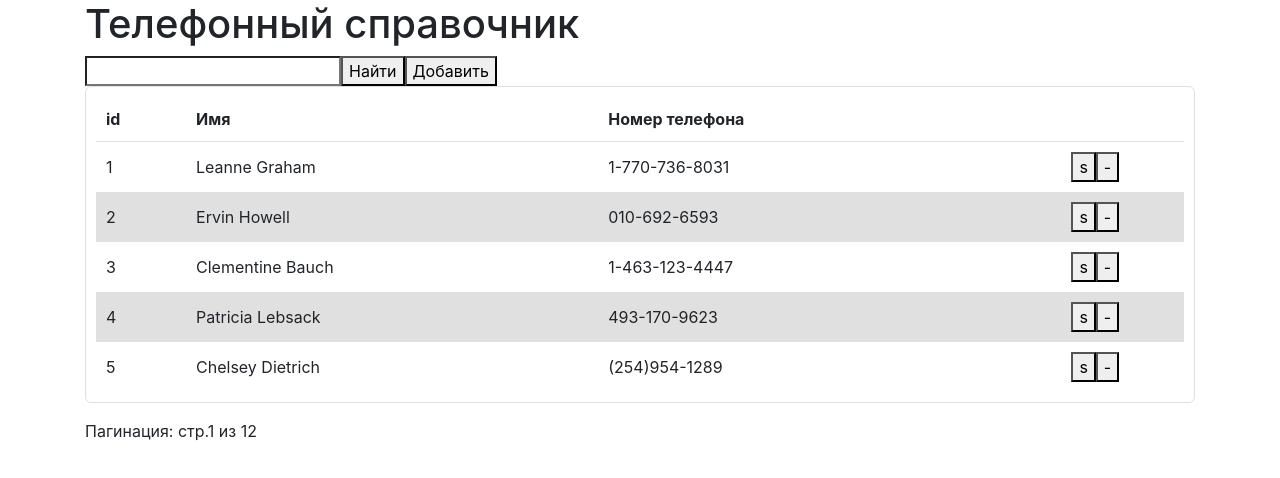
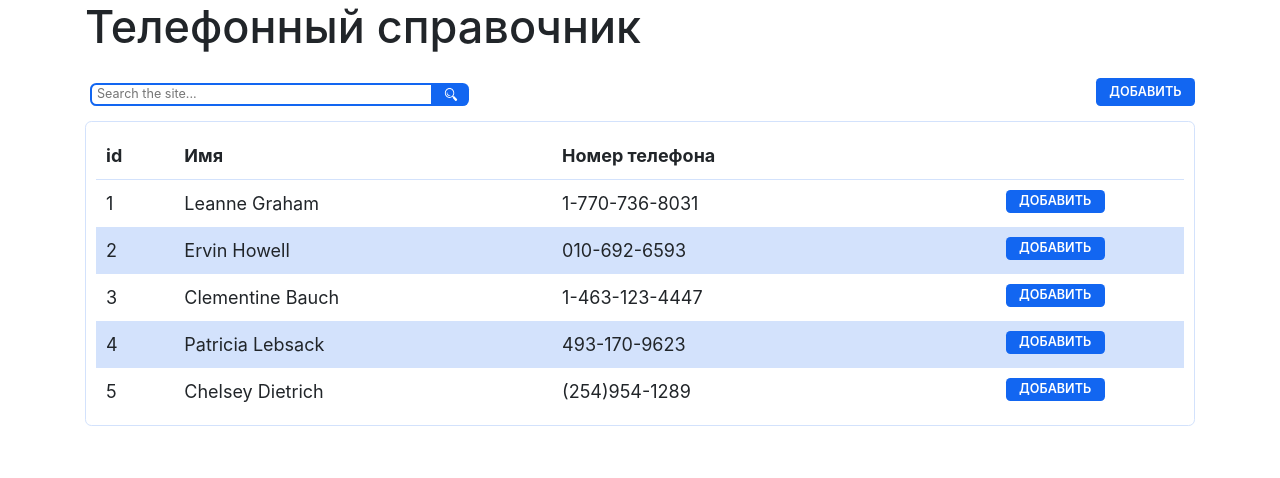
Before and after one commit to AntoneZe/test-work, a React app: page / in a window 1280 px wide. Shown: the top 478 px of the page. Built offline with nearby package versions, Linux system fonts and the light colour scheme.

Commit message:
add base components

```diff
--- a/src/components/App.jsx
+++ b/src/components/App.jsx
@@ -1,34 +1,30 @@
-import React from "react";
-import { useDispatch, useSelector } from "react-redux";
-import "bootstrap/dist/css/bootstrap.css";
+import React from 'react';
+import { useDispatch, useSelector } from 'react-redux';
+import 'bootstrap/dist/css/bootstrap.css';
 
-import Table from "./global/table/Table";
-import { addPhone } from "../reducers/phoneReducers.js";
+import { addPhone } from '../reducers/phoneReducers.js';
+
+import EditableTable from './editable-table/EditableTable';
 
 const App = () => {
   const dispatch = useDispatch();
   const phone = useSelector((state) => state.phone.phone);
 
   const onTestButtonClick = () => {
-    dispatch(addPhone("8-800-555-3535"));
+    dispatch(addPhone('8-800-555-3535'));
   };
 
   return (
-    <div className="container">
-      <div className="row">
-        <div className="col-12">
+    <div className='container'>
+      <div className='row'>
+        <div className='col-12'>
           <h1>Телефонный справочник</h1>
         </div>
       </div>
-      <div className="row">
-        <div className="col-12">
-          <input type="search" name="" id="" />
-          <button>Найти</button>
-
-          <button>Добавить</button>
-          <Table />
+      <div className='row'>
+        <div className='col-12'>
+          <EditableTable />
         </div>
-        <div className="col-12 mt-3"> Пагинация: стр.1 из 12</div>
       </div>
       {/* <button
         onClick={() => {
--- /dev/null
+++ b/src/components/editable-table/EditableTable.jsx
@@ -0,0 +1,23 @@
+import React from 'react';
+
+import './editable-table.less';
+
+import Table from '../global/table/Table';
+import InputSearch from '../global/input-search/InputSearch';
+import Button from '../global/button/Button';
+
+const EditableTable = () => {
+  return (
+    <div className='editable-table'>
+      <div className='editable-table__wrapper'>
+        <div className='editable-table__input-wrapper'>
+          <InputSearch />
+        </div>
+        <Button>Добавить</Button>
+      </div>
+      <Table />
+    </div>
+  );
+};
+
+export default EditableTable;
--- /dev/null
+++ b/src/components/editable-table/editable-table.less
@@ -0,0 +1,11 @@
+.editable-table {
+  padding-top: 15px;
+  &__wrapper {
+    display: flex;
+    justify-content: space-between;
+    margin-bottom: 15px;
+  }
+  &__input-wrapper {
+    width: 35%;
+  }
+}
--- /dev/null
+++ b/src/components/global/button/Button.jsx
@@ -0,0 +1,8 @@
+import React from 'react';
+import './button.less';
+
+const Button = () => {
+  return <button className='custom-button'>Добавить</button>;
+};
+
+export default Button;
--- /dev/null
+++ b/src/components/global/button/button.less
@@ -0,0 +1,23 @@
+@import '../../../style/variables.less';
+
+.custom-button {
+  border: none;
+  display: inline-block;
+  vertical-align: middle;
+  padding: 0.125rem 0.75rem;
+  font-size: @desktop-font-size-normal;
+  line-height: 1.5;
+  font-weight: 600;
+  white-space: nowrap;
+  border-radius: 0.25rem;
+  background-color: @base-color;
+  color: white;
+  text-transform: uppercase;
+  &:focus {
+    background-color: @base-color-focus;
+    outline: none;
+  }
+  &:active {
+    background-color: @base-color-active;
+  }
+}
--- /dev/null
+++ b/src/components/global/input-search/InputSearch.jsx
@@ -0,0 +1,37 @@
+import React from 'react';
+import './input-search.less';
+
+const useSearch = () => {
+  const searchCallback = (e) => {
+    e.preventDefault();
+    console.log('test');
+  };
+
+  return [searchCallback];
+};
+
+const InputSearch = () => {
+  const [searchCallback] = useSearch();
+
+  return (
+    <div className='custom-input-search'>
+      <form>
+        <div>
+          <div className='custom-input-search__form-wrapper'>
+            <input
+              type='search'
+              id='mySearch'
+              name='q'
+              placeholder='Search the site...'
+            />
+          </div>
+          <button onClick={(e) => searchCallback(e)}>
+            <img src='public/img/icons-search.svg' alt='альтернативный текст' />
+          </button>
+        </div>
+      </form>
+    </div>
+  );
+};
+
+export default InputSearch;
--- /dev/null
+++ b/src/components/global/input-search/input-search.less
@@ -0,0 +1,58 @@
+@import '../../../style/variables.less';
+
+.custom-input-search {
+  display: inline-flex;
+  & form {
+    & > div {
+      display: flex;
+    }
+  }
+  &__form-wrapper {
+    display: flex;
+    align-items: center;
+    padding: 0 5px;
+  }
+  & input,
+  & button {
+    border: 0;
+  }
+  & button {
+    display: flex;
+    justify-content: center;
+    align-items: center;
+    border-top-right-radius: @base-border-radius;
+    border-bottom-right-radius: @base-border-radius;
+    background-color: @base-color;
+    transform: translateX(-5px);
+    &:focus {
+      background-color: @base-color-focus;
+      outline: none;
+    }
+    &:active {
+      background-color: @base-color-active;
+    }
+    & img {
+      width: 60%;
+      height: 60%;
+    }
+  }
+  & input {
+    border: 2px solid @base-color;
+    border-radius: @base-border-radius;
+    border-top-right-radius: 0;
+    border-bottom-right-radius: 0;
+    font-size: @desktop-font-size-normal;
+    padding: 0 5px;
+    &:focus {
+      outline: none;
+      border: 2px solid @base-color-focus;
+    }
+  }
+}
+
+.custom-input-search,
+.custom-input-search > form,
+.custom-input-search__form-wrapper > input,
+.custom-input-search__form-wrapper {
+  width: 100%;
+}
--- a/src/components/global/table/Table.jsx
+++ b/src/components/global/table/Table.jsx
@@ -1,11 +1,13 @@
-import React from "react";
+import React from 'react';
 
-import "./table.less";
+import Button from '../button/Button';
+
+import './table.less';
 
 const Table = () => {
   return (
-    <div className="custom-table__wrapper">
-      <table className="custom-table">
+    <div className='custom-table__wrapper'>
+      <table className='custom-table'>
         <thead>
           <tr>
             <th>id</th>
@@ -20,8 +22,7 @@ const Table = () => {
             <td>Leanne Graham</td>
             <td>1-770-736-8031</td>
             <td>
-              <button>s</button>
-              <button>-</button>
+              <Button>-</Button>
             </td>
           </tr>
           <tr>
@@ -29,8 +30,7 @@ const Table = () => {
             <td>Ervin Howell</td>
             <td>010-692-6593</td>
             <td>
-              <button>s</button>
-              <button>-</button>
+              <Button>-</Button>
             </td>
           </tr>
           <tr>
@@ -38,8 +38,7 @@ const Table = () => {
             <td>Clementine Bauch</td>
             <td>1-463-123-4447</td>
             <td>
-              <button>s</button>
-              <button>-</button>
+              <Button>-</Button>
             </td>
           </tr>
           <tr>
@@ -47,8 +46,7 @@ const Table = () => {
             <td>Patricia Lebsack</td>
             <td>493-170-9623</td>
             <td>
-              <button>s</button>
-              <button>-</button>
+              <Button>-</Button>
             </td>
           </tr>
           <tr>
@@ -56,8 +54,7 @@ const Table = () => {
             <td>Chelsey Dietrich</td>
             <td>(254)954-1289</td>
             <td>
-              <button>s</button>
-              <button>-</button>
+              <Button>-</Button>
             </td>
           </tr>
         </tbody>
--- a/src/components/global/table/table.less
+++ b/src/components/global/table/table.less
@@ -1,4 +1,4 @@
-@import "../../../style/variables.less";
+@import '../../../style/variables.less';
 
 .custom-table {
   width: 100%;
@@ -7,7 +7,7 @@
   }
   &__wrapper {
     width: 100%;
-    border: 1px solid @gray-light;
+    border: 1px solid @base-color-light;
     border-radius: @base-border-radius;
     display: inline-flex;
     padding: 10px;
@@ -17,14 +17,14 @@
     }
   }
   & thead {
-    border-bottom: 1px solid @gray-light;
+    border-bottom: 1px solid @base-color-light;
   }
   & tbody {
     & tr:nth-child(odd) {
       background-color: white;
     }
     & tr:nth-child(even) {
-      background-color: @gray-light;
+      background-color: @base-color-light;
     }
     & tr {
       & td:last-child {
--- a/src/style/global.less
+++ b/src/style/global.less
@@ -1,3 +1,7 @@
+* {
+  font-size: 18px;
+}
+
 html {
   min-width: 320px;
 }
--- a/src/style/variables.less
+++ b/src/style/variables.less
@@ -1,5 +1,13 @@
 @gray: rgb(122, 122, 122);
 @gray-light: lighten(rgb(122, 122, 122), 40%);
-@blue: rgb(0, 132, 255);
+@blue: #1266f1;
 
-@base-border-radius: 6px;
+@base-color: @blue;
+@base-color-focus: darken(@blue, 10%);
+@base-color-active: darken(@blue, 20%);
+@base-color-light: lighten(@blue, 40%);
+
+@base-border-radius: 0.35rem;
+@base-border-small: 0.25rem;
+
+@desktop-font-size-normal: 0.7rem;
--- a/webpack.config.js
+++ b/webpack.config.js
@@ -1,19 +1,19 @@
-const path = require("path");
-const HtmlWebpackPlugin = require("html-webpack-plugin");
-const { CleanWebpackPlugin } = require("clean-webpack-plugin");
+const path = require('path');
+const HtmlWebpackPlugin = require('html-webpack-plugin');
+const { CleanWebpackPlugin } = require('clean-webpack-plugin');
 
 module.exports = {
-  mode: "development",
-  entry: ["@babel/polyfill", "./src/index.jsx"],
+  mode: 'development',
+  entry: ['@babel/polyfill', './src/index.jsx'],
   output: {
-    path: path.resolve(__dirname, "dist"),
-    filename: "[name][hash].js",
+    path: path.resolve(__dirname, 'dist'),
+    filename: '[name][hash].js',
   },
   devServer: {
     port: 3000,
   },
   resolve: {
-    extensions: [".js", ".jsx"],
+    extensions: ['.js', '.jsx'],
   },
   module: {
     rules: [
@@ -21,30 +21,37 @@ module.exports = {
         test: /\.js$/,
         exclude: /node_modules/,
         use: {
-          loader: "babel-loader",
+          loader: 'babel-loader',
         },
       },
       {
         test: /\.(css|less)$/,
         use: [
-          { loader: "style-loader" },
-          { loader: "css-loader" },
+          { loader: 'style-loader' },
+          { loader: 'css-loader' },
           {
-            loader: "less-loader",
+            loader: 'less-loader',
           },
         ],
       },
       {
         test: /\.(jpg|jpeg|png|svg)/,
-        use: ["file-loader"],
+        use: [
+          {
+            loader: 'file-loader',
+            options: {
+              publicPath: 'public',
+            },
+          },
+        ],
       },
       {
         test: /\.m?js$/,
         exclude: /node_modules/,
         use: {
-          loader: "babel-loader",
+          loader: 'babel-loader',
           options: {
-            presets: ["@babel/preset-env"],
+            presets: ['@babel/preset-env'],
           },
         },
       },
@@ -52,9 +59,9 @@ module.exports = {
         test: /\.jsx$/,
         exclude: /node_modules/,
         use: {
-          loader: "babel-loader",
+          loader: 'babel-loader',
           options: {
-            presets: ["@babel/preset-react", "@babel/preset-env"],
+            presets: ['@babel/preset-react', '@babel/preset-env'],
           },
         },
       },
@@ -62,8 +69,8 @@ module.exports = {
   },
   plugins: [
     new HtmlWebpackPlugin({
-      template: "./src/index.html",
-      favicon: "./public/favicon.ico",
+      template: './src/index.html',
+      favicon: './public/favicon.ico',
     }),
     new CleanWebpackPlugin(),
   ],
```
Also changed, not shown: public/img/icons-search.svg (added), 1 other file (tests, documents, lock files or other folders).
